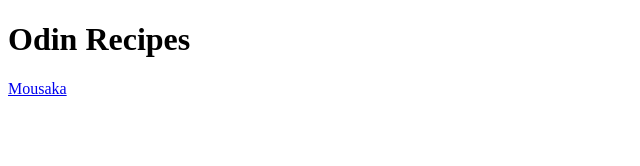
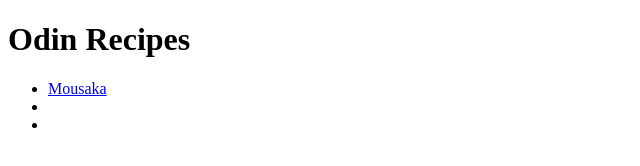
Before and after one commit to CharaDoun/odin-recipes, a plain HTML site: page index.html in a window 1280 px wide. Shown: the whole page, without its empty margins (0-640 px from the left). Drawn offline with Linux system fonts and the light colour scheme.

Commit message:
Changed homepage recipes to an unordered list

```diff
--- a/index.html
+++ b/index.html
@@ -8,6 +8,11 @@
 </head>
 <body>
     <h1>Odin Recipes</h1>
-    <a href="/recipes/mousaka.html">Mousaka</a>
+    <ul>
+        <li><a href="/recipes/mousaka.html">Mousaka</a></li>
+        <li></li>
+        <li></li>
+    </ul>
+
 </body>
 </html>
```
